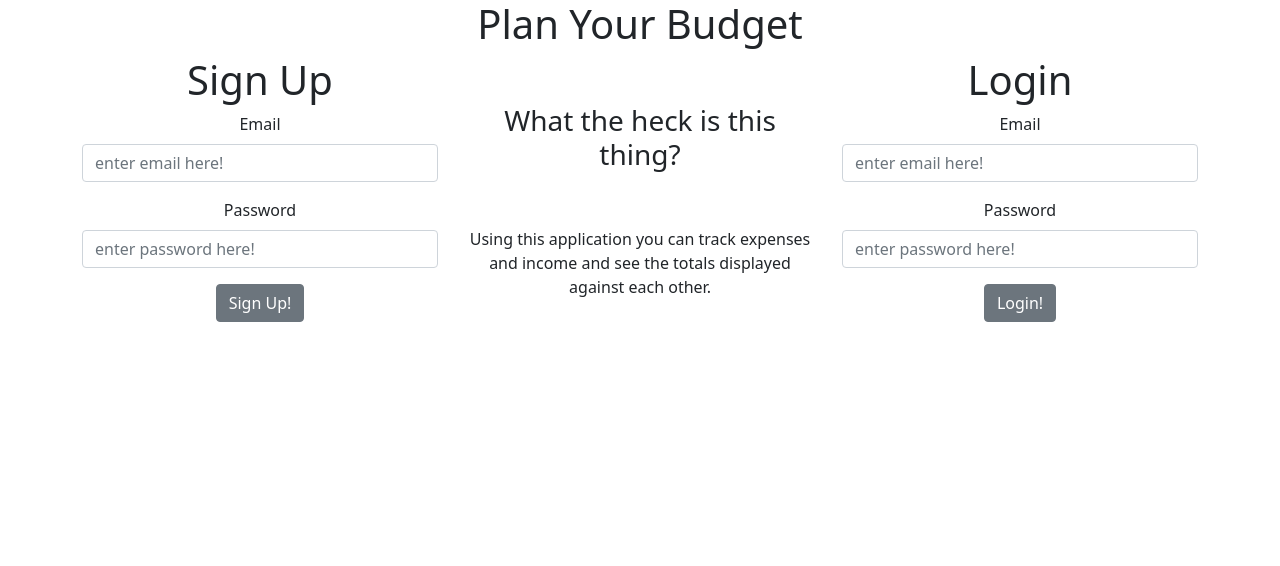
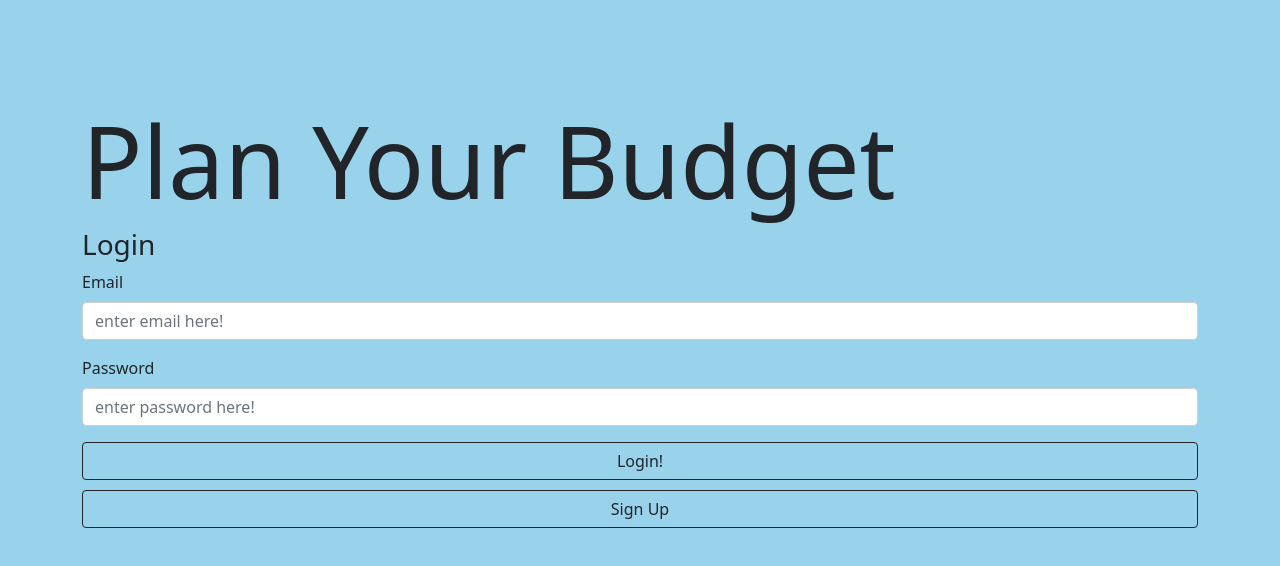
Before and after one commit to qpedrick/EFA112_BudgetApp_Client, a React (Create React App) app: page / in a window 1280 px wide. Shown: the top 566 px of the page. Built offline with nearby package versions, Linux system fonts and the light colour scheme.

Commit message:
added toggle and styling to login/register

```diff
--- /dev/null
+++ b/src/components/Auth/Auth.css
@@ -0,0 +1,20 @@
+
+*{
+    background-color: #98D2EB;
+}
+
+.auth-container {
+    margin-top: 100px;
+    display: flex;
+    display: flex;
+    align-items: center;
+    justify-content: center;
+    }
+.button {
+    width: 100%;
+    margin-bottom:10px;
+}
+
+h1 {
+    font-size: 100px !important;
+}
--- a/src/components/Auth/Auth.jsx
+++ b/src/components/Auth/Auth.jsx
@@ -1,32 +1,35 @@
-import React from "react";
-import { Container, Row, Col } from "reactstrap";
+import React, { useState } from "react";
+import { Container, Row, Col, Button } from "reactstrap";
 import Signup from "./Signup";
 import Login from "./Login";
+import "./Auth.css"
 
 const Auth = (props) => {
-    const styles = {
-        'textAlign': 'center',
+
+
+    const [toggle, setToggle] = useState(true);
+    const [loginOrRegister, setLoginOrRegister] = useState("Sign Up");
+
+    const handleToggle = () => {
+        if (toggle === true) {
+            setToggle(false);
+            setLoginOrRegister("Login");
+        } else {
+            setToggle(true);
+            setLoginOrRegister("Sign Up");
+        }
     }
 
-    return(
-        <Container className = 'auth-container'>
-            <h1 style = {styles}>Plan Your Budget</h1>
-            <Row>
-                <Col md = '4' className = 'signup-col' style = {styles}>
-                    <Signup updateToken = {props.updateToken} />
-                </Col>
-                <Col md = '4' className = 'description-col' style = {styles}>
-                    <br/>
-                    <br/>
-                    <h3>What the heck is this thing?</h3>
-                    <br />
-                    <br />
-                Using this application you can track expenses and income and see the totals displayed against each other.
-                </Col>
-                <Col md = '4' className = 'login-col' style = {styles}>
-                    <Login updateToken = {props.updateToken} />
+    return (
+        <Container className='auth-container'>
+
+            <Row mb-3>
+                {toggle ? <Login updateToken={props.updateToken} /> : <Signup updateToken={props.updateToken} />}
+                <Col>
+                <Button outline color="dark" className="button"  onClick={handleToggle}>{loginOrRegister}</Button>
                 </Col>
             </Row>
+
         </Container>
     )
 }
--- a/src/components/Auth/Login.jsx
+++ b/src/components/Auth/Login.jsx
@@ -1,5 +1,6 @@
-import React, {useState} from 'react';
-import { Form, FormGroup, Label, Input, Button } from 'reactstrap';
+import React, { useState } from 'react';
+import { Form, FormGroup, Label, Input, Button, Container, Row } from 'reactstrap';
+import "./Auth.css"
 
 const Login = (props) => {
     const [email, setEmail] = useState('');
@@ -29,21 +30,24 @@ const Login = (props) => {
             .catch(err => console.log(err))
     }
 
-    return(
-        <div>
-            <h1>Login</h1>
-            <Form onSubmit = {handleSubmit}>
+    return (
+        <Container className='formsContainer'>
+            <Row>
+                <h1>Plan Your Budget</h1>
+                <h3>Login</h3>
+                <Form onSubmit={handleSubmit} className="removeGap">
                     <FormGroup>
-                    <Label htmlFor = 'email'>Email</Label>
-                    <Input onChange = {(e) => setEmail(e.target.value)} value = {email} type = 'email' name = 'email' placeholder = 'enter email here!'/>
+                        <Label htmlFor='email'>Email</Label>
+                        <Input onChange={(e) => setEmail(e.target.value)} value={email} type='email' name='email' placeholder='enter email here!' />
                     </FormGroup>
                     <FormGroup>
-                    <Label htmlFor = 'password'>Password</Label>
-                    <Input onChange = {(e) => setPassword(e.target.value)} value = {password} type = 'password' name = 'password' placeholder = 'enter password here!'/>
+                        <Label htmlFor='password'>Password</Label>
+                        <Input onChange={(e) => setPassword(e.target.value)} value={password} type='password' name='password' placeholder='enter password here!' />
                     </FormGroup>
-                <Button type = 'submit'>Login!</Button>
+                    <Button type='submit' outline color="dark" className="button">Login!</Button>
                 </Form>
-        </div>
+            </Row>
+        </Container>
     )
 }
 
--- a/src/components/Auth/Signup.jsx
+++ b/src/components/Auth/Signup.jsx
@@ -1,6 +1,6 @@
-import React, {useState} from 'react';
-import { Form, FormGroup, Label, Input, Button } from 'reactstrap';
-
+import React, { useState } from 'react';
+import { Form, FormGroup, Label, Input, Button, Col, Container, Row } from 'reactstrap';
+import "./Auth.css"
 const Signup = (props) => {
     const [email, setEmail] = useState('');
     const [password, setPassword] = useState('');
@@ -30,21 +30,24 @@ const Signup = (props) => {
     }
 
 
-    return(
-        <div>
-            <h1>Sign Up</h1>
-            <Form onSubmit = {handleSubmit}>
+    return (
+        <Container className="formsContainer">
+            <Row>
+                <h1>Plan Your Budget</h1>
+                <h3>Sign Up</h3>
+                <Form onSubmit={handleSubmit}>
                     <FormGroup>
-                    <Label htmlFor = 'email'>Email</Label>
-                    <Input onChange = {(e) => setEmail(e.target.value)} type= 'email' placeholder = 'enter email here!' value = {email} />
+                        <Label htmlFor='email'>Email</Label>
+                        <Input onChange={(e) => setEmail(e.target.value)} type='email' placeholder='enter email here!' value={email} />
                     </FormGroup>
                     <FormGroup>
-                    <Label htmlFor = 'password'>Password</Label>
-                    <Input onChange = {(e) => setPassword(e.target.value)} type = 'password' name = 'password' placeholder = 'enter password here!' value = {password} minLength = '5' />
+                        <Label htmlFor='password'>Password</Label>
+                        <Input onChange={(e) => setPassword(e.target.value)} type='password' name='password' placeholder='enter password here!' value={password} minLength='5' />
                     </FormGroup>
-                <Button type = 'submit'>Sign Up!</Button>
+                        <Button type='submit' className="button" outline color="dark">Sign Up!</Button>
                 </Form>
-        </div>
+            </Row>
+        </Container>
     )
 }
 
--- a/src/components/Expense/ExpenseCreate.jsx
+++ b/src/components/Expense/ExpenseCreate.jsx
@@ -15,7 +15,7 @@ const ExpenseCreate = (props) => {
 
     const handleSubmit = (e) => {
         e.preventDefault();
-        fetch(`http://localhost:3001/expense/`, {
+        fetch(`http://localhost:3001/expense`, {
             method: 'POST',
             body: JSON.stringify(
             {
@@ -48,6 +48,7 @@ const ExpenseCreate = (props) => {
             setDebt('');
             setSavings('');
             setGiving('');
+
         })
         .catch(err => console.log(err))
     }
```
Also changed, not shown: src/components/Auth/Signup 2.js (deleted, +0 -52 lines), 1 other file (tests, documents, lock files or other folders). Lines whose indentation alone changed are shown as unchanged.
